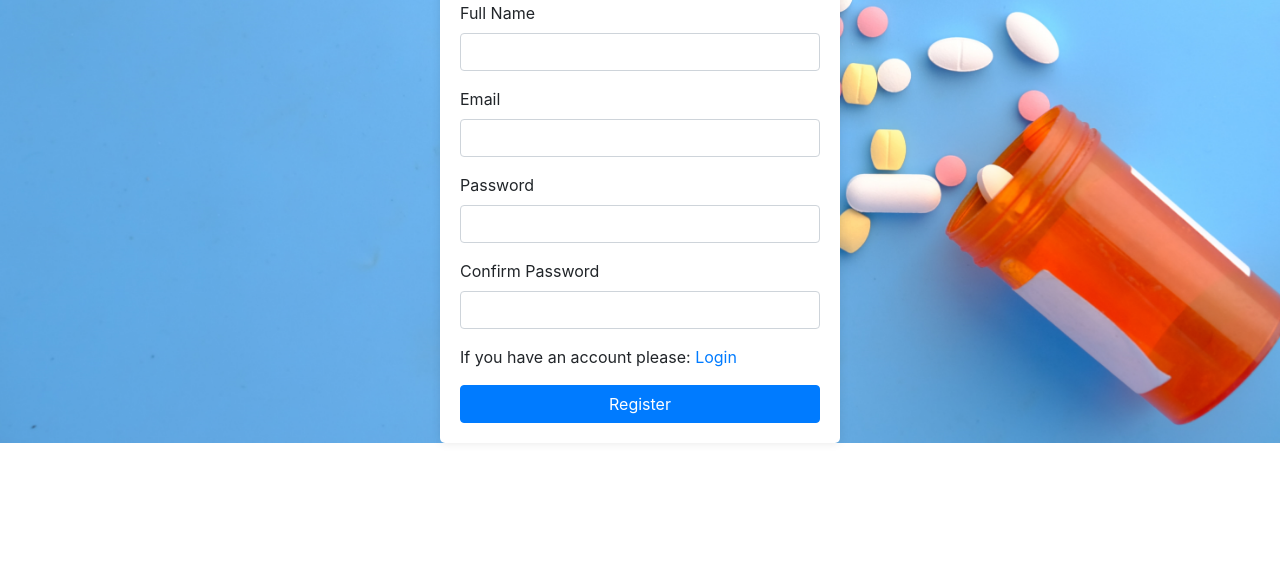
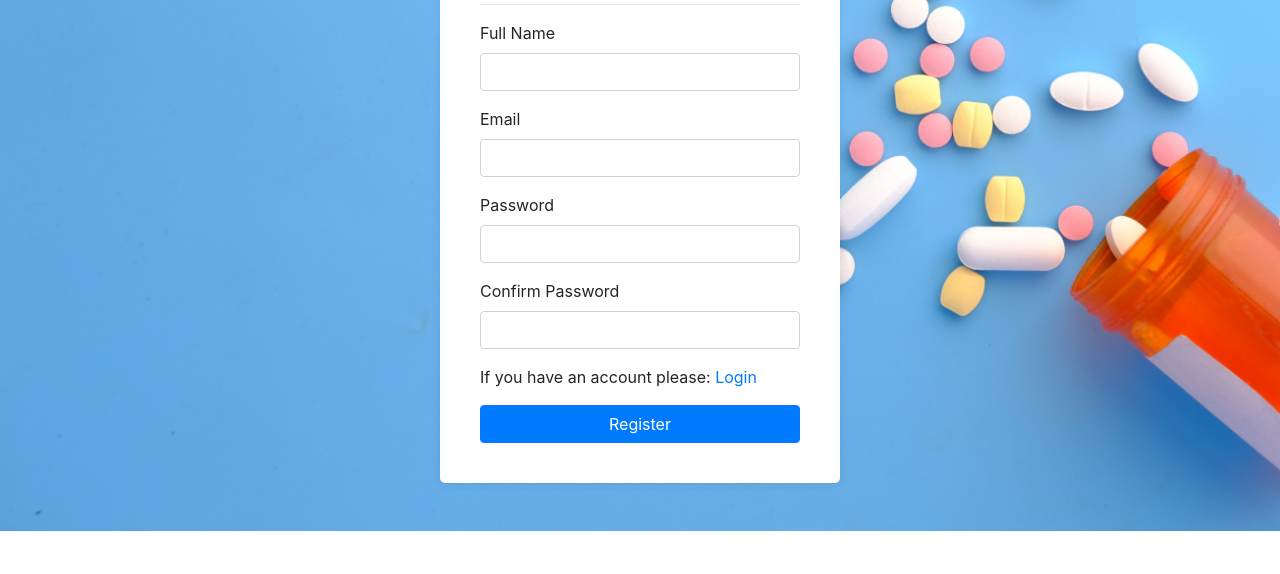
Before and after one commit to babar145986/medicine_donation, a plain HTML site: page registration.html in a window 1280 px wide. Shown: the part 226-800 px from the top of the page. Drawn offline with nearby package versions, Linux system fonts and the light colour scheme.

Commit message:
registration and login update

```diff
--- a/registration.html
+++ b/registration.html
@@ -20,6 +20,7 @@
             background-color: #ffffff;
             border-radius: 5px;
             box-shadow: 0 0 10px rgba(0, 0, 0, 0.1);
+            padding: 40px;
         }
 
         .registration-form h2 {
@@ -83,6 +84,7 @@
             </form>
         </div>
     </div>
+    <br><br>
 
     <!-- Add Bootstrap JS and custom JavaScript -->
     <script src="https://ajax.googleapis.com/ajax/libs/jquery/3.5.1/jquery.min.js"></script>
```
Also changed, not shown: login.html (+1 -0 lines).
